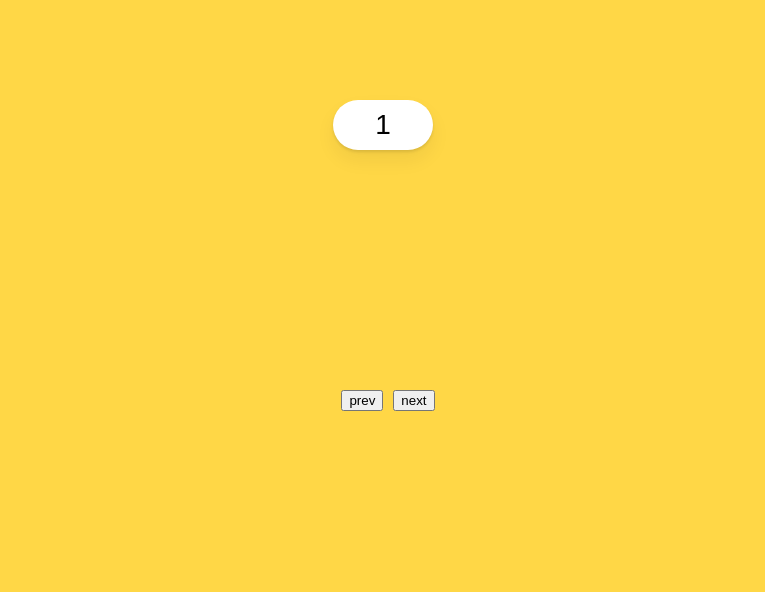
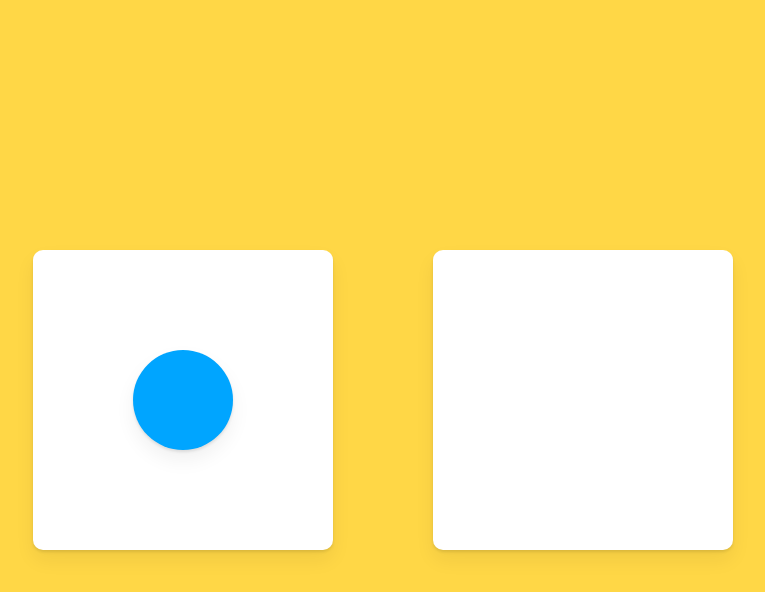
Before and after one commit to wlarkspur/react-master-wlarkspur-4, a React (Create React App) app: page / in a window 1280 px wide. Shown: the top 592 px of the page, without its empty margins (257-1022 px from the left). Built offline with nearby package versions, Linux system fonts and the light colour scheme.

Commit message:
motion: How layoutId works!

```diff
--- a/src/App.tsx
+++ b/src/App.tsx
@@ -9,78 +9,43 @@ const Wrapper = styled(motion.div)`
   justify-content: center;
   align-items: center;
   background-color: rgb(255, 215, 70);
-  flex-direction: column;
 `;
 
 const Box = styled(motion.div)`
-  width: 100px;
-  height: 50px;
+  width: 300px;
+  height: 300px;
   background-color: rgba(255, 255, 255, 1);
-  border-radius: 40px;
+  border-radius: 10px;
   display: flex;
-  position: absolute;
-  top: 100px;
   justify-content: center;
   align-items: center;
-  font-size: 28px;
+  box-shadow: 0 2px 3px rgba(0, 0, 0, 0.1), 0 10px 20px rgba(0, 0, 0, 0.06);
+  margin: 0 50px;
+`;
+
+const Circle = styled(motion.div)`
+  background: #00a5ff;
+  width: 100px;
+  height: 100px;
+  /* border-radius: 50px; */
   box-shadow: 0 2px 3px rgba(0, 0, 0, 0.1), 0 10px 20px rgba(0, 0, 0, 0.06);
 `;
 
-const PrevButton = styled.button`
-  margin: 0 10px;
-`;
-
-const box = {
-  entry: (isBack: boolean) => ({
-    x: isBack ? -200 : 200,
-    opacity: 0,
-    scale: 0,
-  }),
-  center: {
-    x: 0,
-    opacity: 1,
-    scale: 1,
-    transition: {
-      duration: 0.3,
-    },
-  },
-  exit: (isBack: boolean) => ({
-    x: isBack ? 200 : -200,
-    opacity: 0,
-    scale: 0,
-    transition: { duration: 0.3 },
-  }),
-};
-
 function App() {
-  const [visible, setVisible] = useState(1);
-  const [back, setBack] = useState(false);
-  const nextPlease = () => {
-    setBack(false);
-    setVisible((prev) => (prev === 10 ? 10 : prev + 1));
-  };
-  const prevPlease = () => {
-    setBack(true);
-    setVisible((prev) => (prev === 1 ? 1 : prev - 1));
-  };
+  const [clicked, setClicked] = useState(false);
+  const toggleClicked = () => setClicked((prev) => !prev);
   return (
-    <Wrapper>
-      <AnimatePresence mode="wait" custom={back}>
-        <Box
-          custom={back}
-          variants={box}
-          initial="entry"
-          animate="center"
-          exit="exit"
-          key={visible}
-        >
-          {visible}
-        </Box>
-      </AnimatePresence>
-      <div style={{ display: "flex" }}>
-        <PrevButton onClick={prevPlease}>prev</PrevButton>
-        <button onClick={nextPlease}>next</button>
-      </div>
+    <Wrapper onClick={toggleClicked}>
+      <Box>
+        {!clicked ? (
+          <Circle layoutId="circle" style={{ borderRadius: 50 }} />
+        ) : null}
+      </Box>
+      <Box>
+        {clicked ? (
+          <Circle layoutId="circle" style={{ borderRadius: 0, scale: 2 }} />
+        ) : null}
+      </Box>
     </Wrapper>
   );
 }
```
